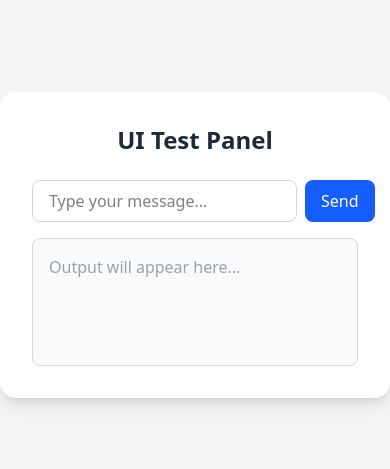
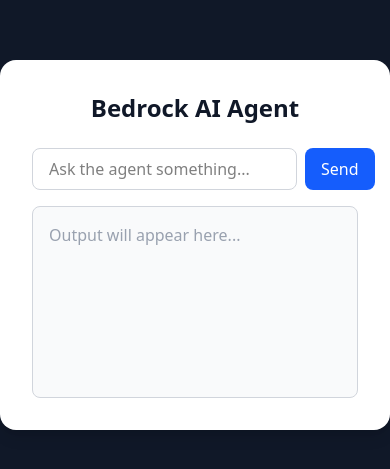
Before and after one commit to JeffHalley/Frontend_react_FYP20102427, a React (Vite) app in the folder AS1React/: page / in a window 390 px wide. Shown: the part 177-646 px from the top of the page. Built offline with nearby package versions, Linux system fonts and the light colour scheme.

Commit message:
Implement API call for AI agent interaction and enhance UI responsiveness

```diff
--- a/AS1React/src/App.jsx
+++ b/AS1React/src/App.jsx
@@ -1,40 +1,76 @@
 import { useState } from "react";
+
+const API_URL = "https://gocy869z5b.execute-api.eu-west-1.amazonaws.com/ask";
 
 function App() {
   const [input, setInput] = useState("");
   const [output, setOutput] = useState("");
+  const [loading, setLoading] = useState(false);
 
-  const handleSend = () => {
-    // For demonstration, we'll just echo the input to output, placeholder for real logic
-    setOutput(input);
-    setInput("");
+  const handleSend = async () => {
+    if (!input.trim()) return;
+
+    setLoading(true);
+    setOutput(""); // Clear previous output
+
+    try {
+      const response = await fetch(API_URL, {
+        method: "POST",
+        headers: {
+          "Content-Type": "application/json",
+        },
+        body: JSON.stringify({ prompt: input }),
+      });
+
+      if (!response.ok) {
+        throw new Error(`Server error: ${response.status}`);
+      }
+
+      const data = await response.json();
+      setOutput(data.response);
+    } catch (error) {
+      console.error("Error calling Bedrock:", error);
+      setOutput("Error: Could not reach the AI agent.");
+    } finally {
+      setLoading(false);
+      setInput("");
+    }
   };
 
   return (
-    <div className="flex items-center justify-center min-h-screen bg-gray-100">
+    <div className="flex items-center justify-center min-h-screen bg-gray-900">
       <div className="bg-white shadow-lg rounded-2xl p-8 w-full max-w-md">
-        <h1 className="text-2xl font-semibold text-center mb-6 text-gray-800">
-          UI Test Panel
+        <h1 className="text-2xl font-semibold text-center mb-6 text-gray-900">
+          Bedrock AI Agent
         </h1>
 
         <div className="flex gap-2 mb-4">
           <input
             type="text"
             value={input}
+            disabled={loading}
             onChange={(e) => setInput(e.target.value)}
-            placeholder="Type your message..."
-            className="flex-1 px-4 py-2 border border-gray-300 rounded-lg focus:outline-none focus:ring-2 focus:ring-blue-500"
+            onKeyDown={(e) => e.key === "Enter" && handleSend()}
+            placeholder="Ask the agent something..."
+            className="flex-1 px-4 py-2 border border-gray-300 rounded-lg focus:outline-none focus:ring-2 focus:ring-blue-500 disabled:bg-gray-100"
           />
           <button
             onClick={handleSend}
-            className="px-4 py-2 bg-blue-600 text-white rounded-lg hover:bg-blue-700 transition"
+            disabled={loading}
+            className="px-4 py-2 bg-blue-600 text-white rounded-lg hover:bg-blue-700 transition disabled:bg-blue-300"
           >
-            Send
+            {loading ? "..." : "Send"}
           </button>
         </div>
 
-        <div className="border border-gray-300 rounded-lg p-4 h-32 overflow-auto bg-gray-50 text-gray-700">
-          {output ? output : <span className="text-gray-400">Output will appear here...</span>}
+        <div className="border border-gray-300 rounded-lg p-4 h-48 overflow-auto bg-gray-50 text-gray-700 whitespace-pre-wrap">
+          {loading ? (
+            <span className="text-gray-400 italic">Agent is thinking...</span>
+          ) : output ? (
+            output
+          ) : (
+            <span className="text-gray-400">Output will appear here...</span>
+          )}
         </div>
       </div>
     </div>
```
